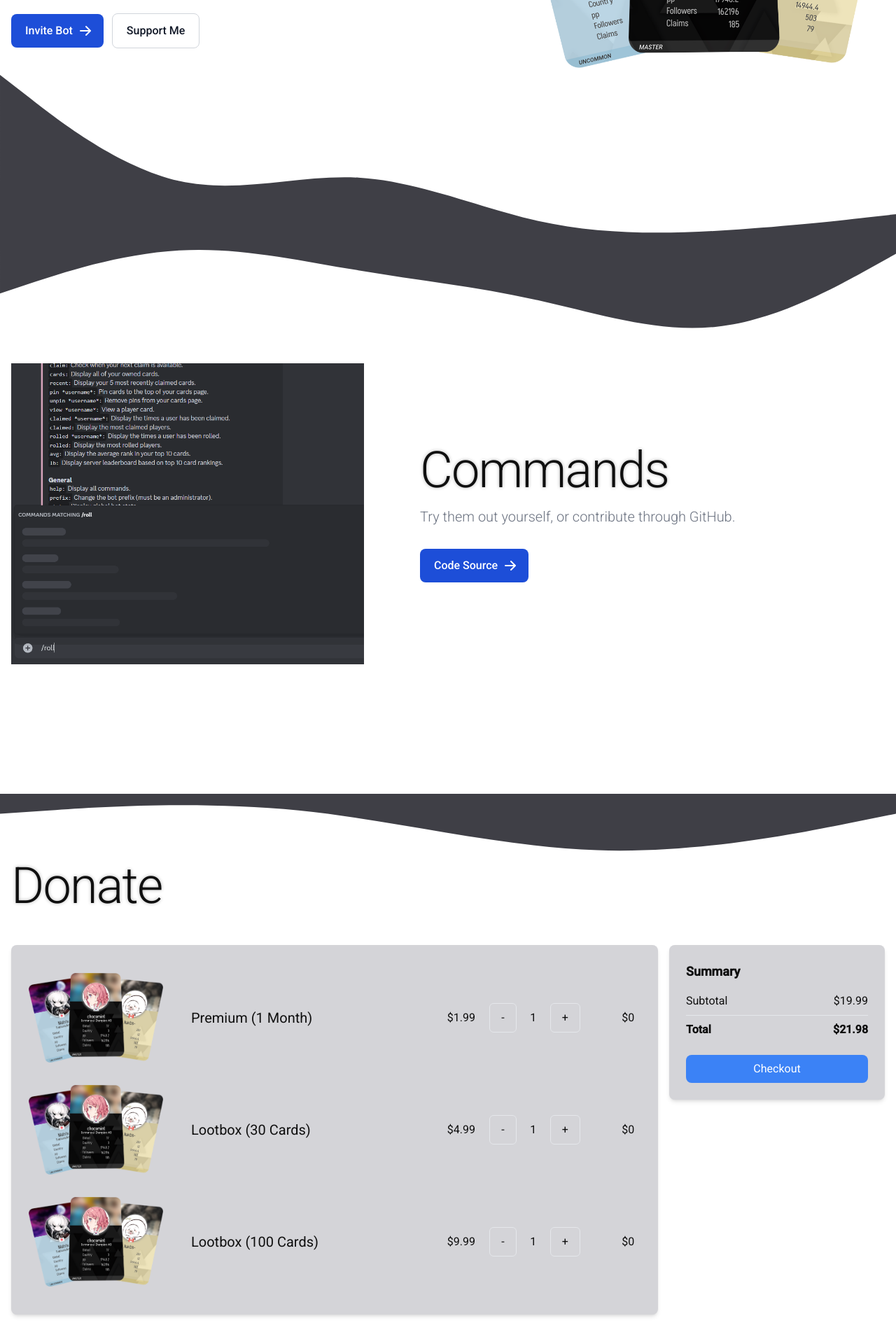
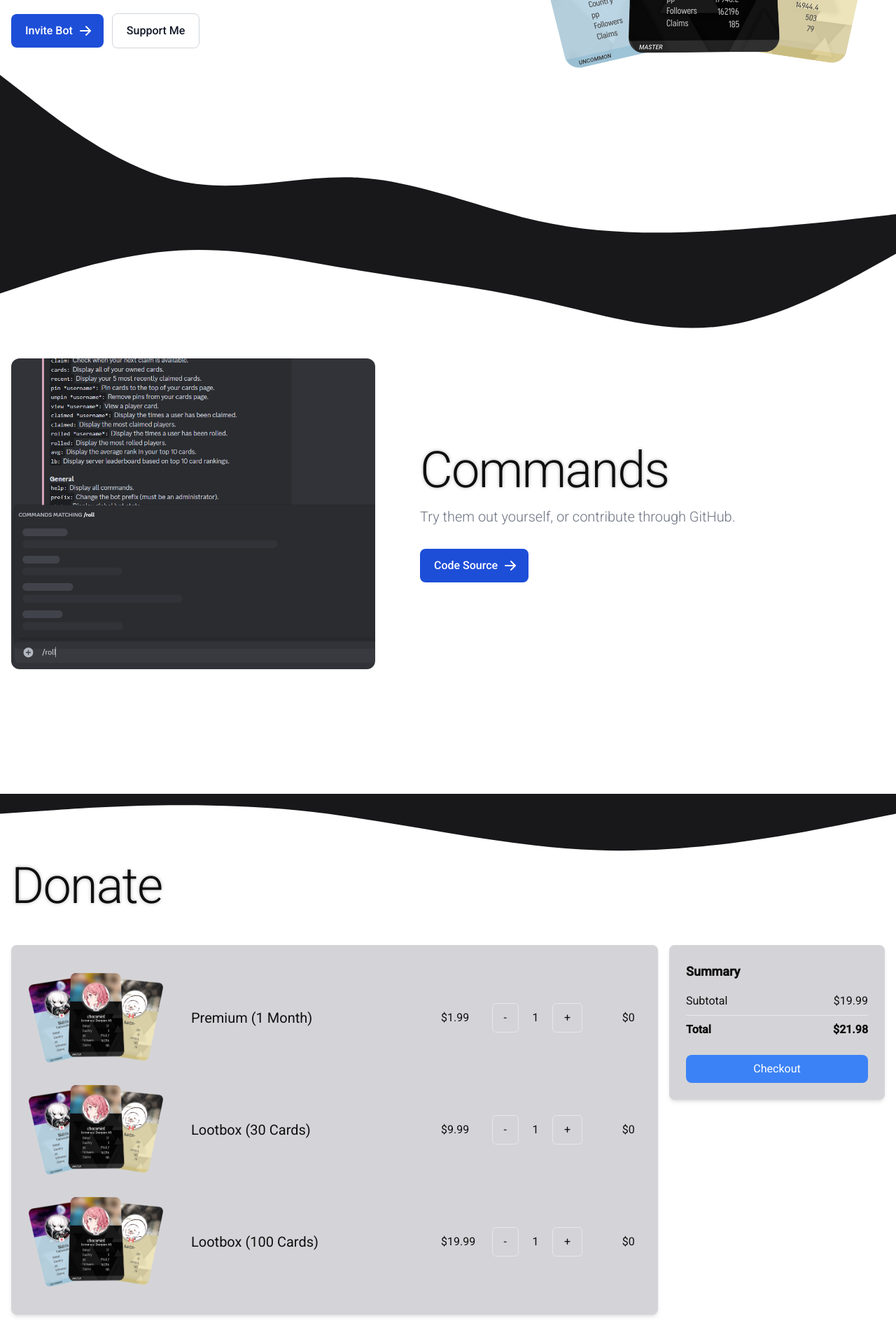
Before and after one commit to mahloola/mahloola-bot-site, a Next.js app: page / in a window 1280 px wide. Shown: the part 466-2386 px from the top of the page at 70% size. Built offline with nearby package versions, Linux system fonts and the light colour scheme.

Commit message:
fixed pointer events for svg waves, darkened waves

```diff
--- a/app/page.tsx
+++ b/app/page.tsx
@@ -19,7 +19,7 @@ export default function Home() {
               A Discord bot for claiming and trading osu! player cards.
             </p>
             <a
-              href="#"
+              href="https://discord.com/login?redirect_to=%2Foauth2%2Fauthorize%3Fclient_id%3D674498529489846272%26permissions%3D8%26scope%3Dbot"
               className="inline-flex items-center justify-center px-5 py-3 mr-3 text-base font-medium text-center text-white rounded-lg bg-primary-700 hover:bg-primary-800 focus:ring-4 focus:ring-primary-300 dark:focus:ring-primary-900"
             >
               Invite Bot
@@ -55,8 +55,8 @@ export default function Home() {
       </section>
 
       {/* SVG WAVES */}
-      <svg className="bg-transparent absolute bottom-0" xmlns="http://www.w3.org/2000/svg" viewBox="0 0 1440 320"><path fill="#3f3f46" fill-opacity="1" d="M0,64L48,101.3C96,139,192,213,288,234.7C384,256,480,224,576,229.3C672,235,768,277,864,298.7C960,320,1056,320,1152,314.7C1248,309,1344,299,1392,293.3L1440,288L1440,320L1392,320C1344,320,1248,320,1152,320C1056,320,960,320,864,320C768,320,672,320,576,320C480,320,384,320,288,320C192,320,96,320,48,320L0,320Z"></path></svg>
-      <svg className="bg-transparent absolute" xmlns="http://www.w3.org/2000/svg" viewBox="0 0 1440 320"><path fill="#3f3f46" fill-opacity="1" d="M0,96L48,80C96,64,192,32,288,26.7C384,21,480,43,576,58.7C672,75,768,85,864,106.7C960,128,1056,160,1152,149.3C1248,139,1344,85,1392,58.7L1440,32L1440,0L1392,0C1344,0,1248,0,1152,0C1056,0,960,0,864,0C768,0,672,0,576,0C480,0,384,0,288,0C192,0,96,0,48,0L0,0Z"></path></svg>
+      <svg className="bg-transparent absolute bottom-0 pointer-events-none" xmlns="http://www.w3.org/2000/svg" viewBox="0 0 1440 320"><path fill="rgb(24 24 27)" fill-opacity="1" d="M0,64L48,101.3C96,139,192,213,288,234.7C384,256,480,224,576,229.3C672,235,768,277,864,298.7C960,320,1056,320,1152,314.7C1248,309,1344,299,1392,293.3L1440,288L1440,320L1392,320C1344,320,1248,320,1152,320C1056,320,960,320,864,320C768,320,672,320,576,320C480,320,384,320,288,320C192,320,96,320,48,320L0,320Z"></path></svg>
+      <svg className="bg-transparent absolute pointer-events-none" xmlns="http://www.w3.org/2000/svg" viewBox="0 0 1440 320"><path fill="rgb(24 24 27)" fill-opacity="1" d="M0,96L48,80C96,64,192,32,288,26.7C384,21,480,43,576,58.7C672,75,768,85,864,106.7C960,128,1056,160,1152,149.3C1248,139,1344,85,1392,58.7L1440,32L1440,0L1392,0C1344,0,1248,0,1152,0C1056,0,960,0,864,0C768,0,672,0,576,0C480,0,384,0,288,0C192,0,96,0,48,0L0,0Z"></path></svg>
 
       {/* Commands */}
       <section className="bg-white dark:bg-zinc-950 min-h-screen flex justify-center">
@@ -67,10 +67,10 @@ export default function Home() {
               width={1000}
               height={1000}
               alt="Demo Gif"
-              className="pr-4"
+              className="mr-4 rounded-xl"
             />
           </div>
-          <div className="mr-auto ml-16 place-self-center lg:col-span-7">
+          <div className="mr-auto pl-16 place-self-center lg:col-span-7">
             <h1 className={`max-w-2xl mb-4 text-4xl tracking-tight leading-none md:text-5xl xl:text-6xl dark:text-white ${styles.slogan}`}>
               Commands
             </h1>
@@ -100,7 +100,7 @@ export default function Home() {
       </section>
 
       {/* SVG WAVES 2 */}
-      <svg className="bg-transparent absolute" xmlns="http://www.w3.org/2000/svg" viewBox="0 0 1440 320"><path fill="#3f3f46" fill-opacity="1" d="M0,32L80,26.7C160,21,320,11,480,26.7C640,43,800,85,960,90.7C1120,96,1280,64,1360,48L1440,32L1440,0L1360,0C1280,0,1120,0,960,0C800,0,640,0,480,0C320,0,160,0,80,0L0,0Z"></path></svg>
+      <svg className="bg-transparent absolute pointer-events-none" xmlns="http://www.w3.org/2000/svg" viewBox="0 0 1440 320"><path fill="rgb(24 24 27)" fill-opacity="1" d="M0,32L80,26.7C160,21,320,11,480,26.7C640,43,800,85,960,90.7C1120,96,1280,64,1360,48L1440,32L1440,0L1360,0C1280,0,1120,0,960,0C800,0,640,0,480,0C320,0,160,0,80,0L0,0Z"></path></svg>
       {/* Shopping Cart Section */}
       <section className="pt-16 bg-white dark:bg-zinc-950 min-h-screen flex justify-center">
         <div className="bg-white dark:bg-zinc-950 w-full py-8">
@@ -110,7 +110,7 @@ export default function Home() {
             </h1>
             <div className="flex flex-col md:flex-row gap-4 relative">
               <div className="md:w-3/4">
-                <div className="bg-zinc-300 dark:bg-zinc-700 rounded-lg shadow-md p-6 mb-4">
+                <div className="bg-zinc-300 dark:bg-zinc-900 rounded-lg shadow-md p-6 mb-4">
                   <table className="w-full">
                     {/* <thead>
                       <tr>
@@ -165,7 +165,7 @@ export default function Home() {
                           </div>
                         </td>
 
-                        <td className="py-4">$4.99</td>
+                        <td className="py-4">$9.99</td>
                         <td className="py-4">
                           <div className="flex items-center">
                             <button className="border rounded-md py-2 px-4 mr-2">
@@ -179,7 +179,7 @@ export default function Home() {
                         </td>
                         <td className="py-4">$0</td>
                       </tr>
-                      {/* Lootbox (30 Cards) */}
+                      {/* Lootbox (100 Cards) */}
                       <tr>
                         <td className="py-4">
                           <div className="flex items-center">
@@ -194,7 +194,7 @@ export default function Home() {
                           </div>
                         </td>
 
-                        <td className="py-4">$9.99</td>
+                        <td className="py-4">$19.99</td>
                         <td className="py-4">
                           <div className="flex items-center">
                             <button className="border rounded-md py-2 px-4 mr-2">
@@ -213,7 +213,7 @@ export default function Home() {
                 </div>
               </div>
               <div className="md:w-1/4 relative">
-                <div className="bg-zinc-300 dark:bg-zinc-700 rounded-lg shadow-md p-6">
+                <div className="bg-zinc-300 dark:bg-zinc-900 rounded-lg shadow-md p-6">
                   <h2 className="text-lg font-semibold mb-4">Summary</h2>
                   <div className="flex justify-between mb-2">
                     <span>Subtotal</span>
```
